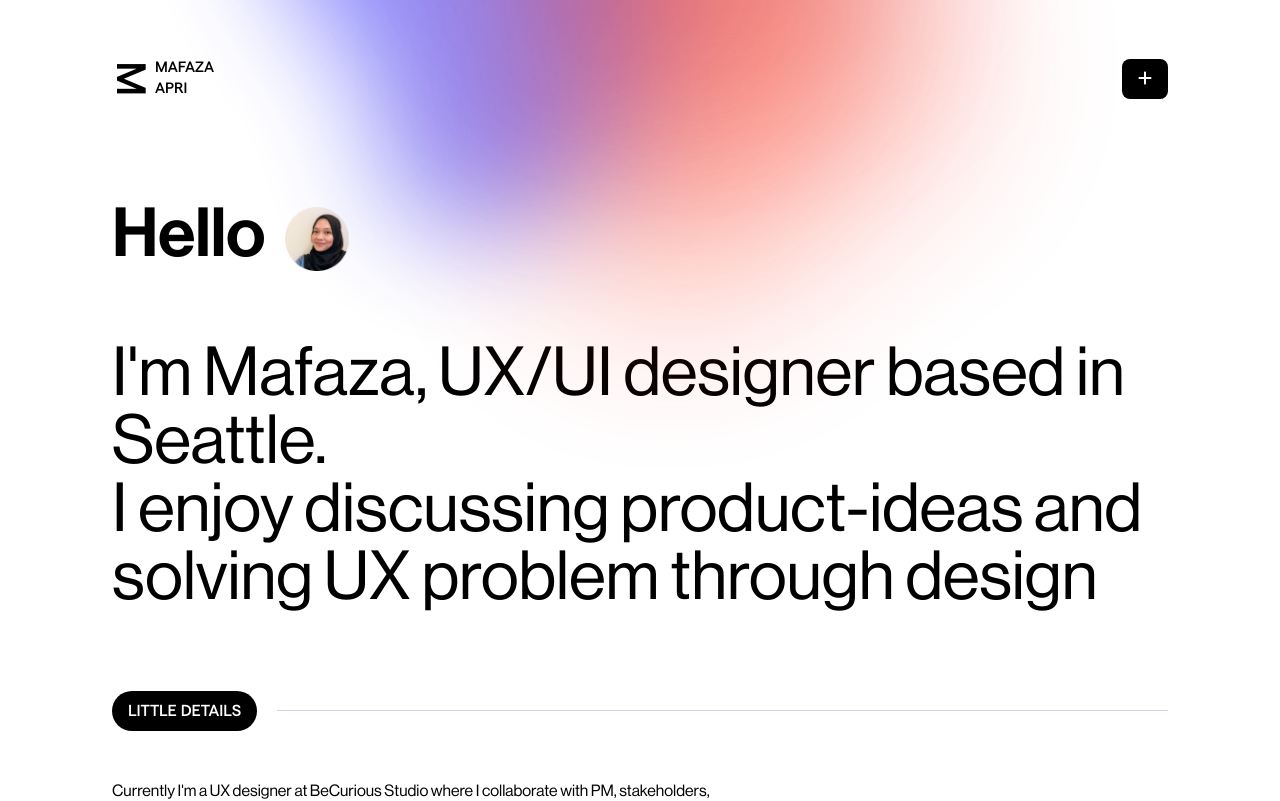
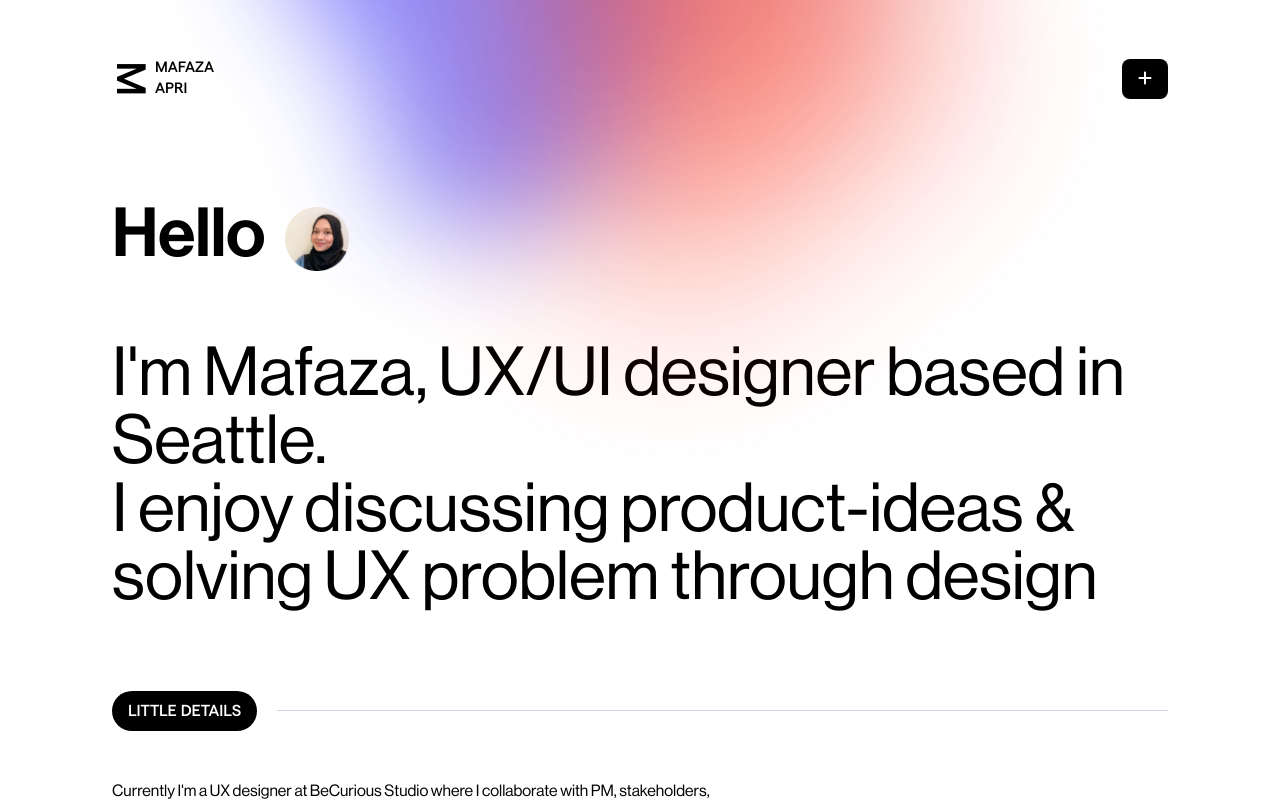
Before and after one commit to mafazaapri/mafazaapri.github.io, a React (Vite) app: page /#/about in a window 1280 px wide. Shown: the top 801 px of the page. Built offline with nearby package versions, Linux system fonts and the light colour scheme.

Commit message:
Update AboutPage.jsx

```diff
--- a/src/pages/AboutPage.jsx
+++ b/src/pages/AboutPage.jsx
@@ -26,7 +26,7 @@ I'm Mafaza, UX/UI designer based in Seattle.
                       <br/>
                       I enjoy discussing product-ideas
 
-              and solving UX problem through design  </span>
+              & solving UX problem through design  </span>
 
           </div>
           </section>
```
